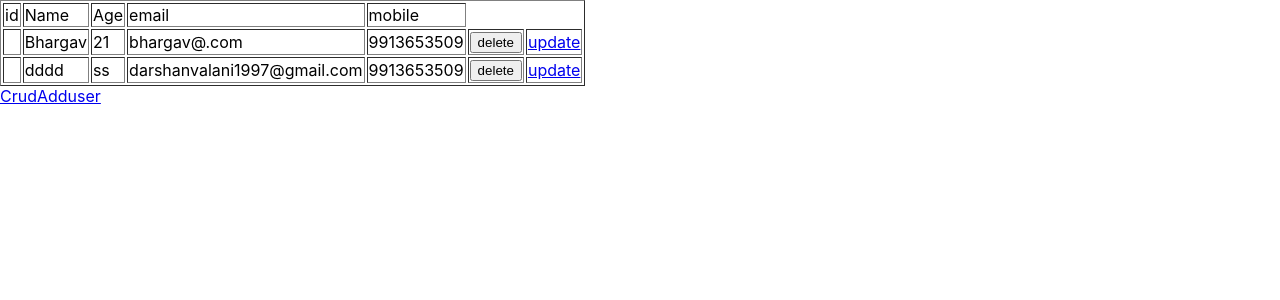
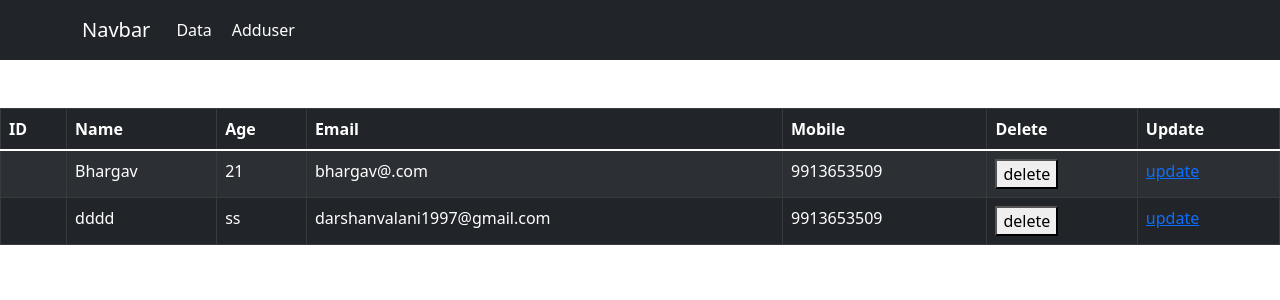
Before and after one commit to Bhargav-2808/merncrud, a React (Create React App) app in the folder mernapp/: page / in a window 1280 px wide. Shown: the top 300 px of the page. Built offline with nearby package versions, Linux system fonts and the light colour scheme; data requests are answered from the project's data file.

Commit message:
UI updated

```diff
--- a/mernapp/package.json
+++ b/mernapp/package.json
@@ -7,10 +7,12 @@
     "@testing-library/react": "^11.2.7",
     "@testing-library/user-event": "^12.8.3",
     "axios": "^0.24.0",
+    "bootstrap": "^5.1.3",
     "concurrently": "^6.4.0",
     "history": "^5.1.0",
     "json-server": "^0.17.0",
     "react": "^17.0.2",
+    "react-bootstrap": "^2.0.3",
     "react-dom": "^17.0.2",
     "react-router-dom": "^6.1.1",
     "react-scripts": "4.0.3",
--- a/mernapp/public/index.html
+++ b/mernapp/public/index.html
@@ -15,6 +15,12 @@
       user's mobile device or desktop. See https://developers.google.com/web/fundamentals/web-app-manifest/
     -->
     <link rel="manifest" href="%PUBLIC_URL%/manifest.json" />
+    <link
+      rel="stylesheet"
+      href="https://cdn.jsdelivr.net/npm/bootstrap@5.1.3/dist/css/bootstrap.min.css"
+      integrity="sha384-1BmE4kWBq78iYhFldvKuhfTAU6auU8tT94WrHftjDbrCEXSU1oBoqyl2QvZ6jIW3"
+      crossorigin="anonymous"
+/>
     <!--
       Notice the use of %PUBLIC_URL% in the tags above.
       It will be replaced with the URL of the `public` folder during the build.
--- a/mernapp/src/Adduser.js
+++ b/mernapp/src/Adduser.js
@@ -1,4 +1,5 @@
 import react , { useState } from "react";
+import Links from './Links';
 import { addusers } from "./api";
 
 
@@ -26,6 +27,7 @@ const initialvalue = {
 
   return (
     <>
+      <Links/>
       <form>
         <div>
           <table>
--- a/mernapp/src/App.js
+++ b/mernapp/src/App.js
@@ -1,14 +1,14 @@
 
+import 'bootstrap/dist/css/bootstrap.min.css';
+import './App.css';
 
-import './App.css';
-import Links from './Links';
 import Path from './Path';
 
 function App() {
   return (
     <>
       <Path/>
-      <Links/>
+
     </>
   );
 }
--- a/mernapp/src/Crud.js
+++ b/mernapp/src/Crud.js
@@ -1,63 +1,64 @@
-import {getusers , deleteUser} from "./api";
-import React, { useState, useEffect } from 'react';
-import { Link } from 'react-router-dom';
-
+import { getusers, deleteUser } from "./api";
+import React, { useState, useEffect } from "react";
+import { Link } from "react-router-dom";
+import Links from "./Links";
+import {Table} from 'react-bootstrap'
 
 const Crud = () => {
-
   const [data, setdata] = useState([]);
 
   useEffect(() => {
     getuserdata();
-    }, [])
+  }, []);
 
   const deleteUserData = async (id) => {
     await deleteUser(id);
     getuserdata();
-    }
-
+  };
 
   const getuserdata = async () => {
-
     const response = await getusers();
     setdata(response.data);
-    }
+  };
 
   return (
     <>
-            <div>
-                <table border="1">
+      <Links />
+      <Table striped bordered hover variant="dark" className="mt-5">
+        <thead>
+          <tr>
+            <th>ID</th>
+            <th>Name</th>
+            <th>Age </th>
+            <th>Email</th>
+            <th>Mobile</th>
+            <th>Delete</th>
+            <th>Update</th>
+          </tr>
+        </thead>
         <tbody>
-                        <tr>
-                            <td>id</td>
-                            <td>Name</td>
-                            <td> Age </td>
-                            <td> email</td>
-                            <td>mobile </td>
-                        </tr>
-
-
-                        {
-                            data?.map(dataset =>
+        {data?.map((dataset) => (
               <tr key={dataset._id + dataset.name}>
                 <td>{dataset._id}</td>
                 <td>{dataset.name}</td>
                 <td>{dataset.age}</td>
                 <td>{dataset.email}</td>
                 <td>{dataset.mobile}</td>
-                                    <td><button onClick={() => deleteUserData(dataset._id)}> delete</button></td>
-                                    <td><Link  to={`/edit/${dataset._id}`} >update</Link></td>
+                <td>
+                  <button onClick={() => deleteUserData(dataset._id)}>
+                    {" "}
+                    delete
+                  </button>
+                </td>
+                <td>
+                  <Link to={`/edit/${dataset._id}`}>update</Link>
+                </td>
               </tr>
-                            )
-
-                        }
+            ))}
         </tbody>
-                </table>
-            </div>
-
-
+      </Table>
 
     </>
   );
-}
+};
 export default Crud;
--- a/mernapp/src/Edituser.js
+++ b/mernapp/src/Edituser.js
@@ -1,4 +1,5 @@
 import react, { useState, useEffect } from "react";
+import Links from './Links';
 import { addusers, editUser } from "./api";
 import { useParams } from "react-router-dom";
 
@@ -41,6 +42,7 @@ const Edituser = () => {
 
     return (
         <>
+             <Links />
             <form>
                 <div>
                     <table>
--- /dev/null
+++ b/mernapp/src/Links.css
@@ -0,0 +1,8 @@
+.link{
+    color: white;
+    text-decoration: none;
+    padding: 10px;
+}
+.link:hover{
+    color: rgba(199, 212, 224, 0.541);
+}
--- a/mernapp/src/Links.js
+++ b/mernapp/src/Links.js
@@ -1,13 +1,23 @@
-import {Link} from 'react-router-dom';
+import { Link } from "react-router-dom";
+import './Links.css'
+import { Navbar , Container , Nav}from 'react-bootstrap'
+
+const Links = () => {
+  return (
+    <>
+
+        <Navbar bg="dark" variant="dark">
+          <Container>
+            <Navbar.Brand href="#home">Navbar</Navbar.Brand>
+            <Nav className="me-auto">
+              <Link className="link" to="/">Data</Link>
+              <Link className="link" to="/adduser">Adduser</Link>
+            </Nav>
+          </Container>
+        </Navbar>
 
 
-const Links = () =>{
-    return(
-        <>
-             <Link to="/">Crud</Link>
-             <Link to="/Adduser">Adduser</Link>
-
-        </>
-    );
-}
+    </>
+  );
+};
 export default Links;
--- a/mernapp/src/index.js
+++ b/mernapp/src/index.js
@@ -1,4 +1,5 @@
 import React from 'react';
+
 import ReactDOM from 'react-dom';
 import { BrowserRouter } from 'react-router-dom'
 import './index.css';
```
Also changed, not shown: 2 other files (tests, documents, lock files or other folders). Lines whose indentation alone changed are shown as unchanged.
